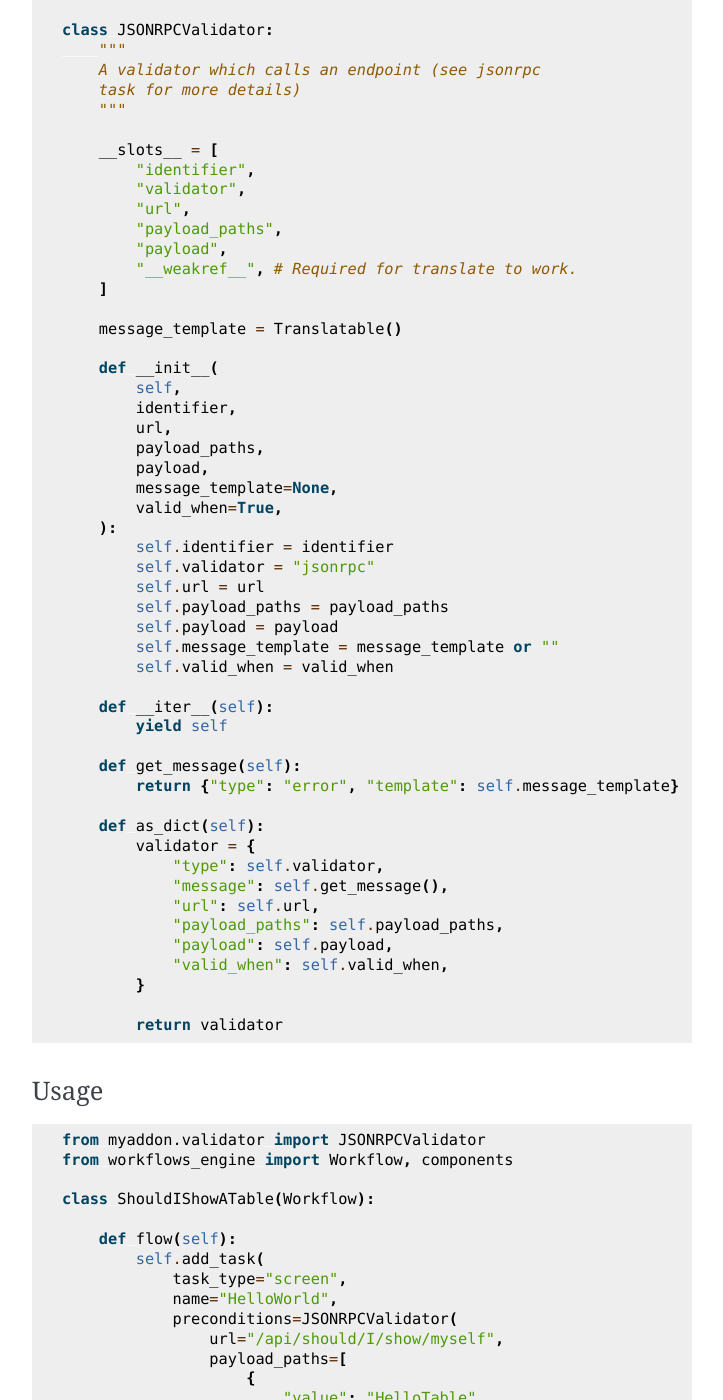
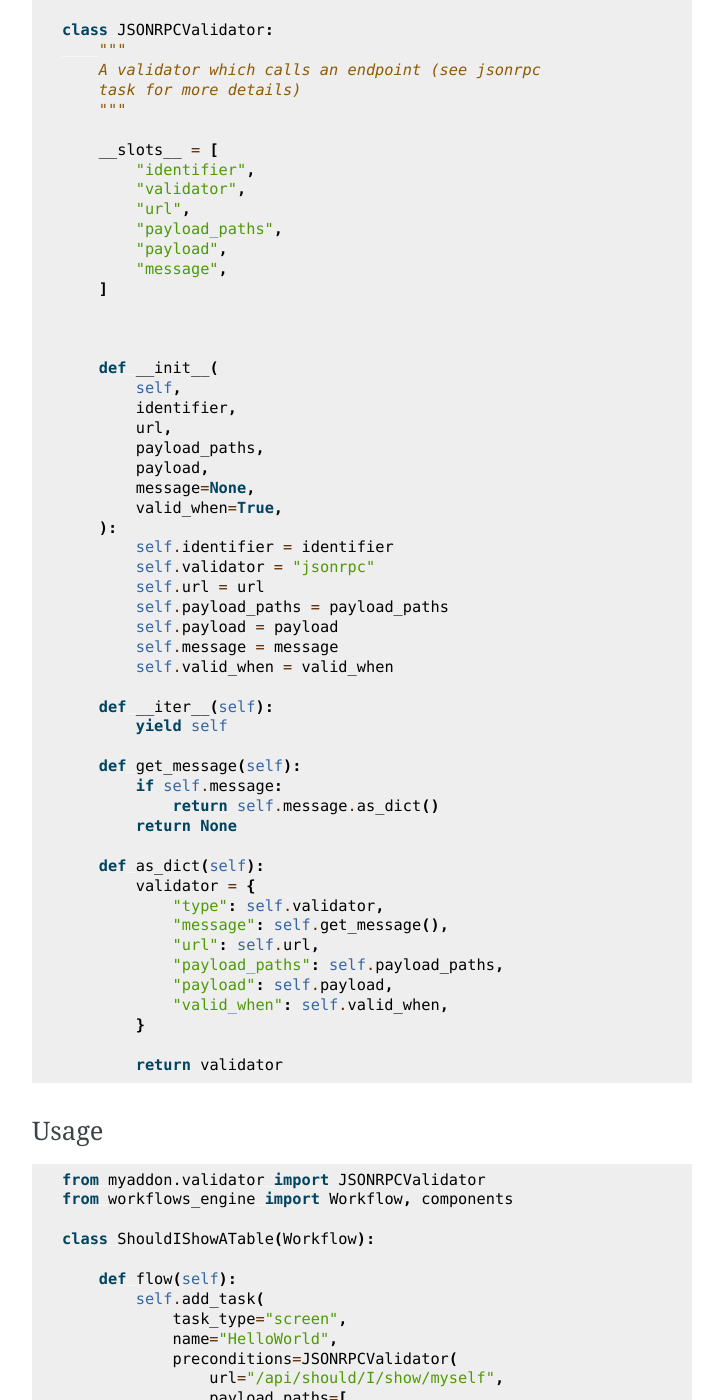
Before and after one commit to unipartdigital/workflows_engine, a Sphinx documentation site: the page built from docs/source/extending.rst, in a window 1280 px wide and 1400 px high, scrolled down 3604 px. Shown: the whole window, without its empty margins (388-1111 px from the left). Built offline with Sphinx 7.4.7, drawn with Linux system fonts in a browser that asks for light colours.

Commit message:
Update docs to match message containers

```diff
--- a/docs/source/extending.rst
+++ b/docs/source/extending.rst
@@ -171,10 +171,10 @@ Definition
             "url",
             "payload_paths",
             "payload",
-            "__weakref__", # Required for translate to work.
+            "message",
         ]
 
-        message_template = Translatable()
+
 
         def __init__(
             self,
@@ -182,7 +182,7 @@ Definition
             url,
             payload_paths,
             payload,
-            message_template=None,
+            message=None,
             valid_when=True,
         ):
             self.identifier = identifier
@@ -190,14 +190,16 @@ Definition
             self.url = url
             self.payload_paths = payload_paths
             self.payload = payload
-            self.message_template = message_template or ""
+            self.message = message
             self.valid_when = valid_when
 
         def __iter__(self):
             yield self
 
         def get_message(self):
-            return {"type": "error", "template": self.message_template}
+            if self.message:
+                return self.message.as_dict()
+            return None
 
         def as_dict(self):
             validator = {
--- a/docs/source/quickstart.rst
+++ b/docs/source/quickstart.rst
@@ -12,13 +12,13 @@ This acts to demonstrate several concepts described elsewhere, such as the valid
 .. testcode::
 
     import json
-    from workflows_engine import Workflow, components, core, validators
+    from workflows_engine import Workflow, components, core, validators, containers
 
     not_zero_length = core.validators.Validator(
         identifier="not_zero_length",
         validator="isLength",
         validator_value=1,
-        message_template="Field can not be empty",
+        message=containers.message.error(template="Field can not be empty")
     )
 
     should_save_message = validators.is_true(
```
